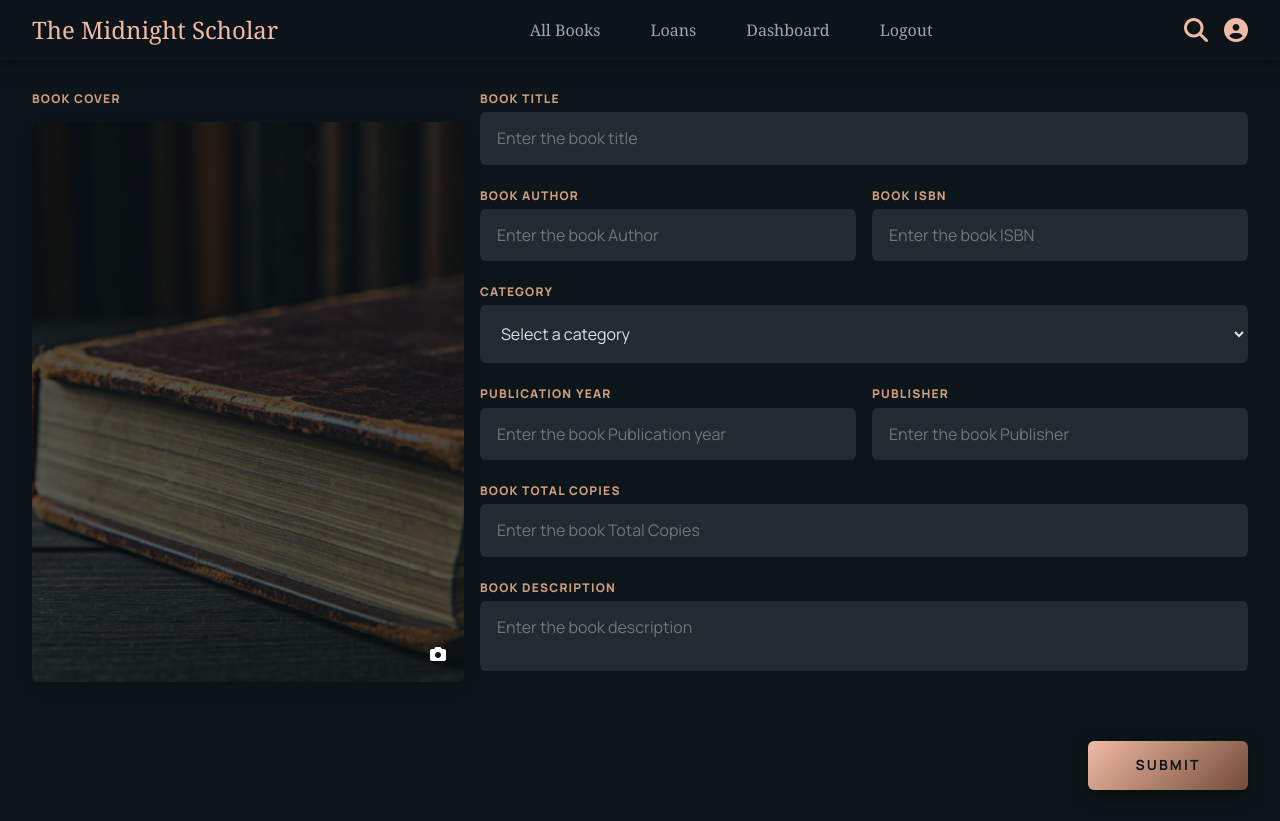
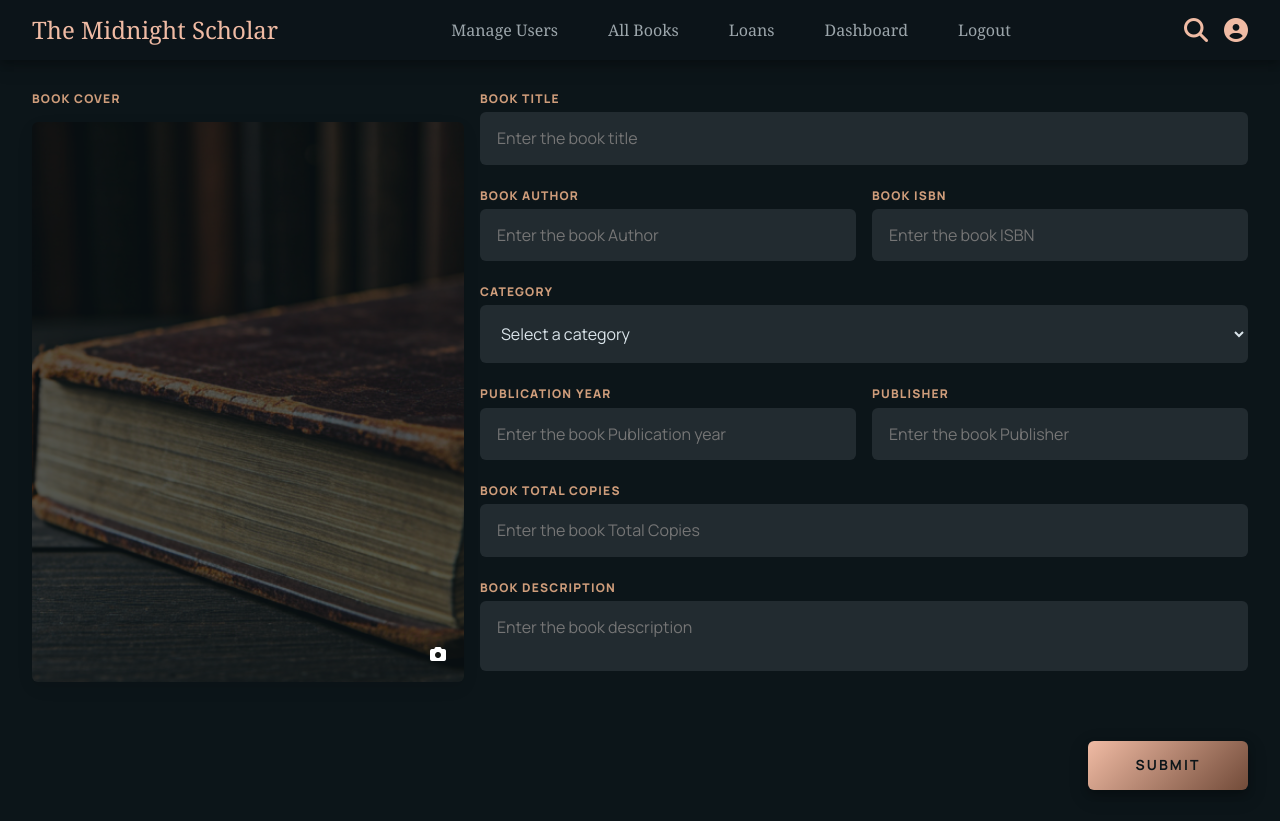
Before and after one commit to AhmedOsamaEzz/WEB-Assignment, a Django app: template Midnight_Scholar/templates/admin/bookAdd.html in a window 1280 px wide. Shown: the top 821 px of the page. Run offline with Django 5.2, Linux system fonts and the light colour scheme; the template is opened without the code that fills it, so the values that code supplies are empty; some libraries are stand-ins or nearby versions.

Commit message:
Add manage users tab to the nav bar

```diff
--- a/Midnight_Scholar/templates/admin/bookAdd.html
+++ b/Midnight_Scholar/templates/admin/bookAdd.html
@@ -24,6 +24,7 @@
 
       <div class="links">
         <ul>
+		  <li><a href="{% url 'admin_user_list' %}">Manage Users</a></li>
           <li><a href="{% url 'admin_book_list' %}">All Books</a></li>
           <li><a href="{% url 'admin_loan_list' %}" class="active-nav-link">Loans</a></li>
           <li><a href="{% url 'admin_dashboard' %}">Dashboard</a></li>
--- a/Midnight_Scholar/templates/admin/bookDetails.html
+++ b/Midnight_Scholar/templates/admin/bookDetails.html
@@ -30,6 +30,7 @@
 
 				<div class="links">
 					<ul>
+						<li><a href="{% url 'admin_user_list' %}">Manage Users</a></li>
 						<li><a href="{% url 'admin_book_list' %}">All Books</a></li>
 						<li>
 							<a href="{% url 'admin_loan_list' %}" class="active-nav-link"
--- a/Midnight_Scholar/templates/admin/bookEdit.html
+++ b/Midnight_Scholar/templates/admin/bookEdit.html
@@ -31,6 +31,7 @@
 
 				<div class="links">
 					<ul>
+						<li><a href="{% url 'admin_user_list' %}">Manage Users</a></li>
 						<li><a href="{% url 'admin_book_list' %}">All Books</a></li>
 						<li>
 							<a href="{% url 'admin_loan_list' %}" class="active-nav-link"
--- a/Midnight_Scholar/templates/admin/bookList.html
+++ b/Midnight_Scholar/templates/admin/bookList.html
@@ -34,6 +34,7 @@
 
 				<div class="links">
 					<ul>
+						<li><a href="{% url 'admin_user_list' %}">Manage Users</a></li>
 						<li><a href="{% url 'admin_book_list' %}">All Books</a></li>
 						<li>
 							<a href="{% url 'admin_loan_list' %}" class="active-nav-link"
--- a/Midnight_Scholar/templates/admin/dashboard.html
+++ b/Midnight_Scholar/templates/admin/dashboard.html
@@ -36,6 +36,7 @@
 
 				<div class="links">
 					<ul>
+						<li><a href="{% url 'admin_user_list' %}">Manage Users</a></li>
 						<li><a href="{% url 'admin_book_list' %}">All Books</a></li>
 						<li>
 							<a href="{% url 'admin_loan_list' %}" class="active-nav-link"
--- a/Midnight_Scholar/templates/admin/loanList.html
+++ b/Midnight_Scholar/templates/admin/loanList.html
@@ -21,6 +21,7 @@
 
         <div class="links">
           <ul>
+			<li><a href="{% url 'admin_user_list' %}">Manage Users</a></li>
             <li><a href="{% url 'admin_book_list' %}">All Books</a></li>
             <li><a href="{% url 'admin_loan_list' %}" class="active-nav-link">Loans</a></li>
             <li><a href="{% url 'admin_dashboard' %}">Dashboard</a></li>
--- a/Midnight_Scholar/templates/admin/search.html
+++ b/Midnight_Scholar/templates/admin/search.html
@@ -26,6 +26,7 @@
 
 				<div class="links">
 					<ul>
+						<li><a href="{% url 'admin_user_list' %}">Manage Users</a></li>
 						<li><a href="{% url 'admin_book_list' %}">All Books</a></li>
 						<li>
 							<a href="{% url 'admin_loan_list' %}" class="active-nav-link"
--- a/Midnight_Scholar/templates/admin/userList.html
+++ b/Midnight_Scholar/templates/admin/userList.html
@@ -317,6 +317,7 @@
 
 				<div class="links">
 					<ul>
+						<li><a href="{% url 'admin_user_list' %}">Manage Users</a></li>
 						<li><a href="{% url 'admin_book_list' %}">All Books</a></li>
 						<li>
 							<a href="{% url 'admin_loan_list' %}" class="active-nav-link"
```
